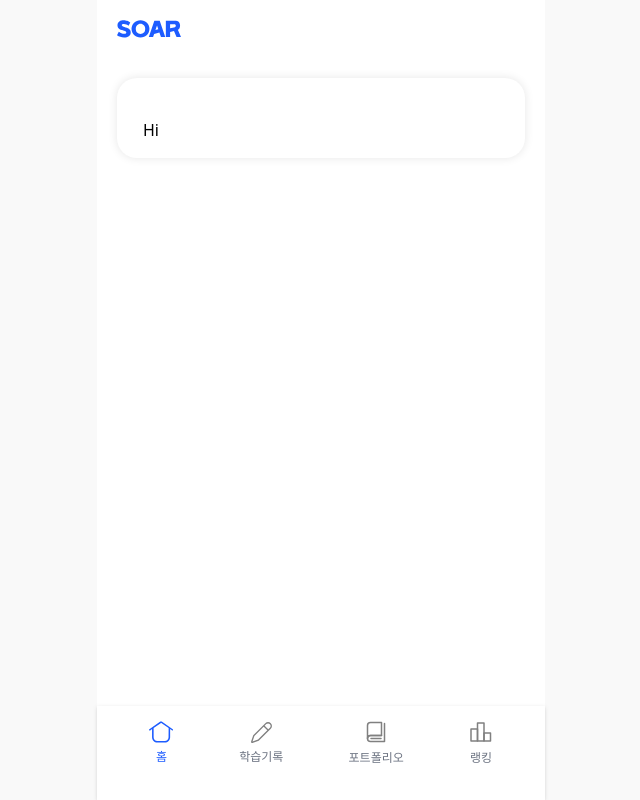
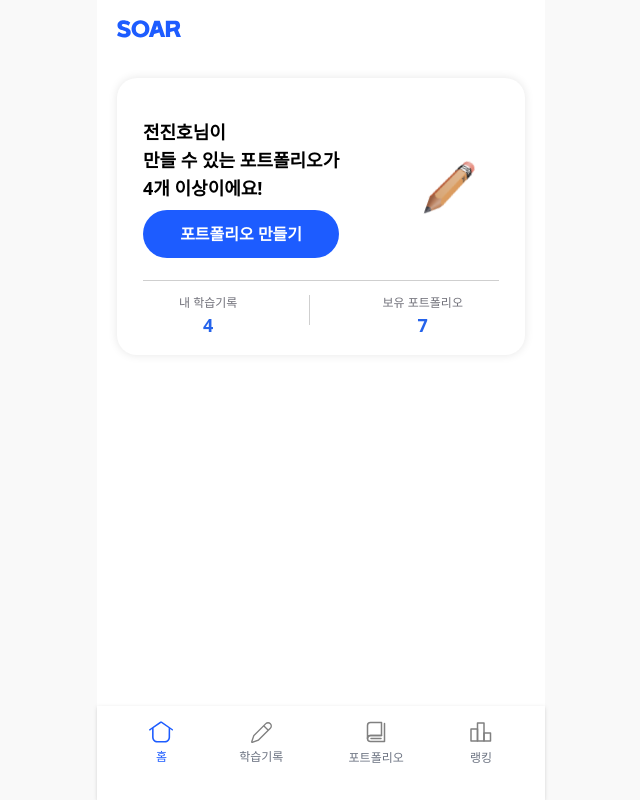
Before and after one commit to TeamDivers/Soar, a React (Create React App) app in the folder client/: page / in a window 1280 px wide. Shown: the whole page, without its empty margins (319-959 px from the left). Built offline with nearby package versions, Linux system fonts and the light colour scheme.

Commit message:
feat: implement home partially

```diff
--- a/client/src/routes/home/index.tsx
+++ b/client/src/routes/home/index.tsx
@@ -1,17 +1,49 @@
 import React from 'react';
 import { Link } from 'react-router-dom';
 
-import BottomSheet from '@components/BottomSheet';
+import Divider from '@components/Divider';
+import RoundButton from '@components/RoundButton';
 
-import useBottomSheet from '@hooks/useBottomSheet';
+import { Pencil } from '../../assets/images';
 
 const Home = () => {
-    const { isOpen, toggle, close } = useBottomSheet();
-
     return (
         <div className="flex flex-col pt-8">
             <div className="bg-white rounded-[20px] pt-10 px-[26px] shadow-md pb-4">
-                Hi
+                <div className="flex justify-between pb-[22px]">
+                    <div>
+                        <div className="pb-2 text-lg font-bold text-black">
+                            전진호님이
+                            <br />
+                            만들 수 있는 포트폴리오가
+                            <br />
+                            4개 이상이에요!
+                        </div>
+                        <RoundButton>포트폴리오 만들기</RoundButton>
+                    </div>
+                    <Pencil className="w-[100px]" />
+                    {/* TODO: size of pencil logo will be change!! */}
+                </div>
+                <Divider isFull />
+                <div className="flex justify-around itmes-center pt-[14px]">
+                    <div className="flex flex-col items-center">
+                        <span className="text-xs font-medium text-zinc-500">
+                            내 학습기록
+                        </span>
+                        <span className="text-lg font-bold text-blue-600">
+                            4
+                        </span>
+                    </div>
+                    <Divider direction="vertical" length={30} />
+                    <div className="flex flex-col items-center ">
+                        <span className="text-xs font-medium text-zinc-500">
+                            보유 포트폴리오
+                        </span>
+                        <span className="text-lg font-bold text-blue-600">
+                            7
+                        </span>
+                    </div>
+                </div>
             </div>
         </div>
     );
```
